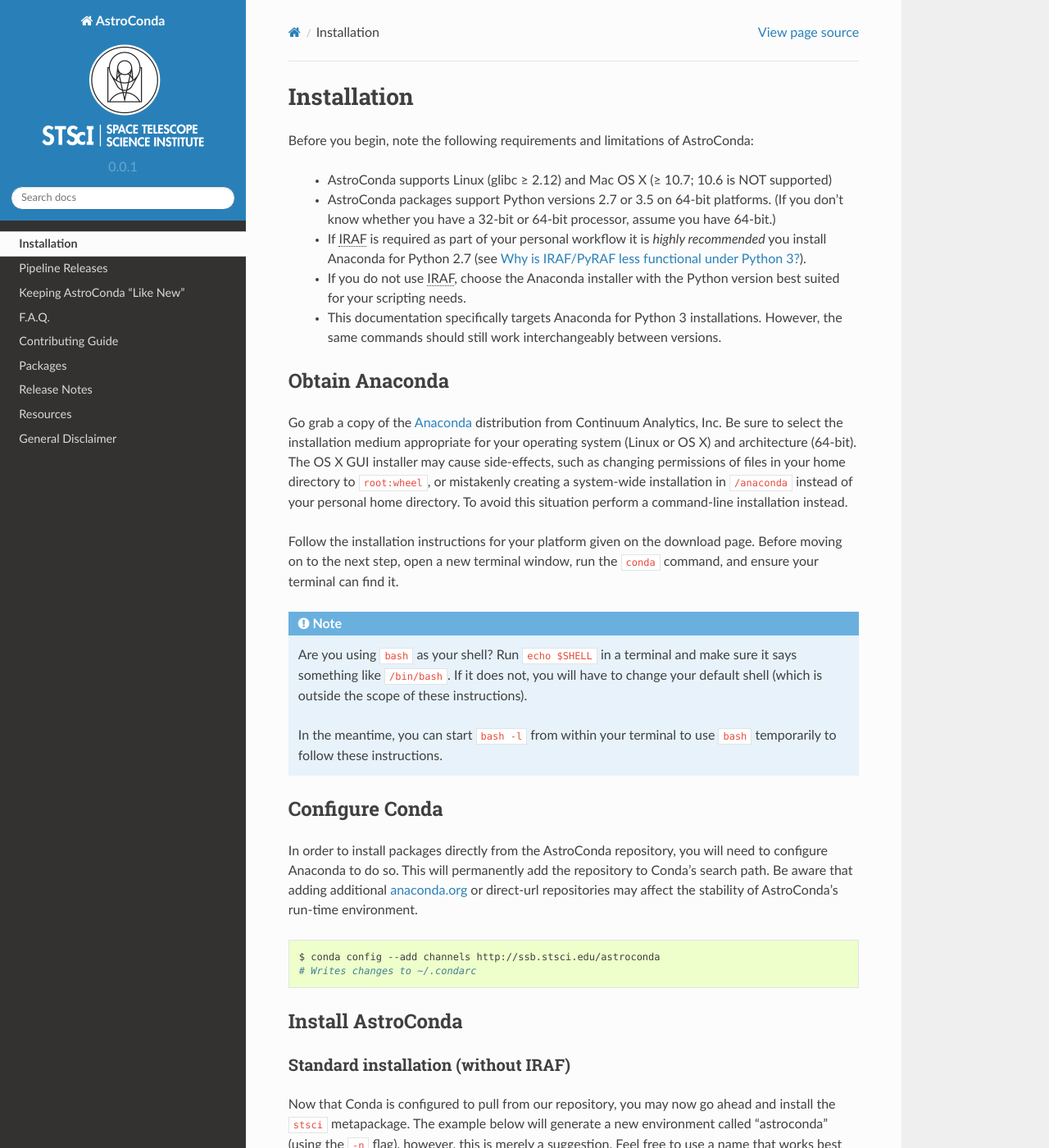
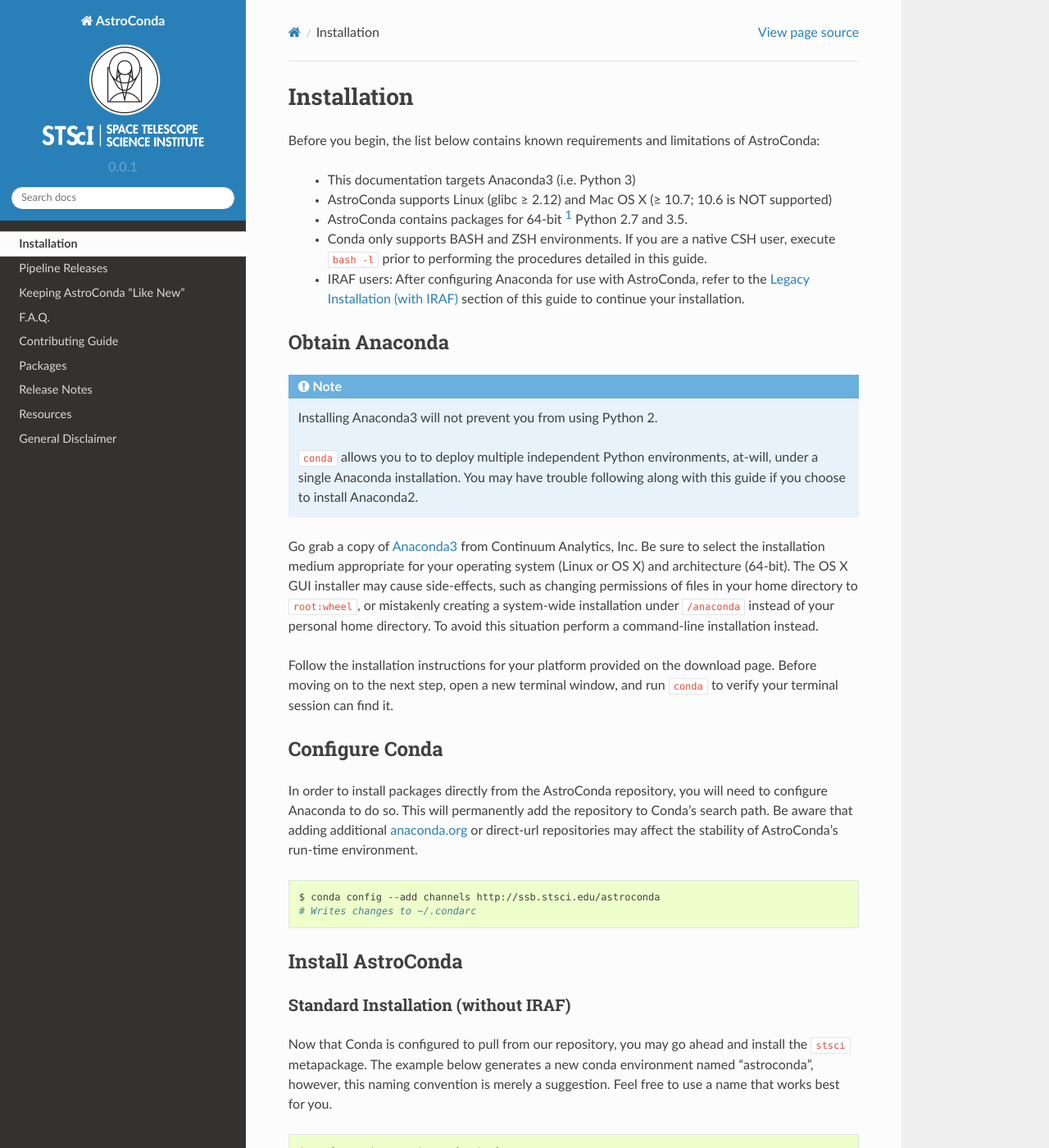
Before and after one commit to jhunkeler/astroconda, a Sphinx documentation site: the page built from source/installation.rst, in a window 1280 px wide and 1400 px high. Shown: the whole window at 82% size. Built offline with Sphinx 7.4.7 and the Read the Docs theme 2.0.0, drawn with Linux system fonts in a browser that asks for light colours; some of the changed text lies outside the part shown.

Commit message:
Improve installation sections (#23)
* Clean up the distiction between astroconda and iraf27, etc

* Be more direct with IRAF users; Added architecture footnote; Wording.

* Add new line

* Fix word salad

* Shell environment wording

```diff
--- a/source/installation.rst
+++ b/source/installation.rst
@@ -2,26 +2,27 @@
 Installation
 ############
 
-Before you begin, note the following requirements and limitations of AstroConda:
+Before you begin, the list below contains known requirements and limitations of AstroConda:
 
+    - This documentation targets Anaconda3 (i.e. Python 3)
     - AstroConda supports Linux (glibc ≥ 2.12) and Mac OS X (≥ 10.7; 10.6 is NOT supported)
-    - AstroConda packages support Python versions 2.7 or 3.5 on 64-bit platforms. (If you don't know whether you have a 32-bit or 64-bit processor, assume you have 64-bit.)
-    - If :abbr:`IRAF (Image Reduction and Analysis Facility)` is required as part of your personal workflow it is *highly recommended* you install Anaconda for Python 2.7 (see :ref:`iraf_python3`).
-    - If you do not use :abbr:`IRAF (Image Reduction and Analysis Facility)`, choose the Anaconda installer with the Python version best suited for your scripting needs.
-    - This documentation specifically targets Anaconda for Python 3 installations. However, the same commands should still work interchangeably between versions.
+    - AstroConda contains packages for 64-bit [#archnote]_ Python 2.7 and 3.5.
+    - Conda only supports BASH and ZSH environments. If you are a native CSH user, execute ``bash -l`` prior to performing the procedures detailed in this guide.
+    - IRAF users: After configuring Anaconda for use with AstroConda, refer to the :ref:`iraf_install` section of this guide to continue your installation.
 
 Obtain Anaconda
 ===============
 
-Go grab a copy of the `Anaconda <https://www.continuum.io/downloads>`_ distribution from Continuum Analytics, Inc. Be sure to select the installation medium appropriate for your operating system (Linux or OS X) and architecture (64-bit). The OS X GUI installer may cause side-effects, such as changing permissions of files in your home directory to ``root:wheel``, or mistakenly creating a system-wide installation in ``/anaconda`` instead of your personal home directory. To avoid this situation perform a command-line installation instead.
-
-Follow the installation instructions for your platform given on the download page. Before moving on to the next step, open a new terminal window, run the ``conda`` command, and ensure your terminal can find it.
-
 .. note::
 
-    Are you using ``bash`` as your shell? Run ``echo $SHELL`` in a terminal and make sure it says something like ``/bin/bash``. If it does not, you will have to change your default shell (which is outside the scope of these instructions).
+    Installing Anaconda3 will not prevent you from using Python 2.
 
-    In the meantime, you can start ``bash -l`` from within your terminal to use ``bash`` temporarily to follow these instructions.
+    ``conda`` allows you to to deploy multiple independent Python environments, at-will, under a single Anaconda installation. You may have trouble following along with this guide if you choose to install Anaconda2.
+
+
+Go grab a copy of `Anaconda3 <https://www.continuum.io/downloads>`_ from Continuum Analytics, Inc. Be sure to select the installation medium appropriate for your operating system (Linux or OS X) and architecture (64-bit). The OS X GUI installer may cause side-effects, such as changing permissions of files in your home directory to ``root:wheel``, or mistakenly creating a system-wide installation under ``/anaconda`` instead of your personal home directory. To avoid this situation perform a command-line installation instead.
+
+Follow the installation instructions for your platform provided on the download page. Before moving on to the next step, open a new terminal window, and run ``conda`` to verify your terminal session can find it.
 
 
 Configure Conda
@@ -38,16 +39,16 @@
 Install AstroConda
 ==================
 
-Standard installation (without IRAF)
+Standard Installation (without IRAF)
 ------------------------------------
 
-Now that Conda is configured to pull from our repository, you may now go ahead and install the ``stsci`` metapackage. The example below will generate a new environment called "astroconda" (using the ``-n`` flag), however, this is merely a suggestion. Feel free to use a name that works best for you.
+Now that Conda is configured to pull from our repository, you may go ahead and install the ``stsci`` metapackage. The example below generates a new conda environment named "astroconda", however, this naming convention is merely a suggestion. Feel free to use a name that works best for you.
 
 .. code-block:: sh
 
     $ conda create -n astroconda stsci
 
-This will prompt you to confirm the installation of all the STScI packages available in AstroConda. Once they are installed, the following command "activates" the astroconda environment, making these packages available to you.
+This will prompt you to confirm the installation of all the STScI packages available in AstroConda. After they are installed, the following command "activates" the astroconda environment, making these packages available to you.
 
 .. code-block:: sh
 
@@ -57,29 +58,29 @@
 
     Though it is repeated a lot in examples, ``source activate astroconda`` only needs to be run once per terminal session. Running this command ensures subsequent commands will take effect only in the ``astroconda`` environment, keeping your system organized.
 
-    To deactivate the ``astroconda`` environment, close your terminal window or run ``source deactivate astroconda``.
+    To deactivate the ``astroconda`` environment, close your terminal window or run ``source deactivate``.
 
 
-Installation with legacy IRAF support
+.. _iraf_install:
+
+Legacy Installation (with IRAF)
 -------------------------------------
 
-The developers of AstroConda have limited resources to support :abbr:`IRAF (Image Reduction and Analysis Facility)`, but users that require the ability to run IRAF and PyRAF tasks may want to install it through AstroConda. For help with many issues that come up during installation or use, visit the `PyRAF FAQ <http://www.stsci.edu/institute/software_hardware/pyraf/pyraf_faq>`_ page.
-
-IRAF is not installed by default, so the AstroConda install command is a little different.
+The developers of AstroConda have limited resources to support :abbr:`IRAF (Image Reduction and Analysis Facility)`, but users that require the ability to run IRAF and PyRAF tasks may want to install it through AstroConda. For help with many issues that come up during installation or use, please visit the `PyRAF FAQ <http://www.stsci.edu/institute/software_hardware/pyraf/pyraf_faq>`_.
 
 .. code-block:: sh
 
-    $ conda create -n astroconda python=2.7 iraf pyraf stsci
+    $ conda create -n iraf27 python=2.7 iraf pyraf stsci
 
 Then, just as with the default installation, it is necessary to activate the environment to make its commands and packages available.
 
 .. code-block:: sh
 
-    $ source activate astroconda
+    $ source activate iraf27
 
 .. note::
 
-    Support for using Python 2.7 and IRAF is being gradually phased out by STScI maintainers. In the transitional period, you may wish to install AstroConda with the default settings but maintain a Python 2.7 + IRAF environment for testing. The following commands create an ``astroconda`` environment with the default settings, and an ``iraf27`` environment with IRAF.
+    Support for using Python 2.7 and IRAF is being gradually phased out by STScI maintainers. In the transitional period, you may wish to install AstroConda with the default settings but maintain a Python 2.7 + IRAF environment for testing. The following commands create both an ``astroconda`` environment with the default settings, and ``iraf27`` environment with IRAF.
 
     .. code-block:: sh
 
@@ -88,7 +89,7 @@
 
     Then, simply ``source activate astroconda`` for day-to-day use or ``source activate iraf27`` for work that requires IRAF. These two environments will be managed separately, allowing you to update only one or the other (see :doc:`updating`).
 
-Fine-tuning the installation
+Fine-tuning the Installation
 ============================
 
 If you are short on hard drive space, have a slow internet connection, or are simply not interested in installing *everything but the kitchen sink*; please feel free to peruse the `manifest <http://ssb.stsci.edu/astroconda>`_ and install a custom mix of packages tailored to your needs.
@@ -98,7 +99,7 @@
     $ conda create -n astroconda [package [package ...]]
     $ source activate astroconda
 
-Installing other packages
+Installing Other Packages
 =========================
 
 AstroConda provides a suite of packages that are known to work well together and are supported by engineers from STScI. However, being built on top of the widely-used ``conda`` tools for managing Python environments, AstroConda also supports the installation of additional 3rd-party packages.
@@ -110,7 +111,7 @@
 .. code-block:: sh
 
     $ source activate astroconda
-    $ conda install nameofpkg
+    $ conda install name_of_pkg
 
 Often, the easiest way to see if the package is available through Anaconda is to try installing it. The full list of available packages is here: http://repo.continuum.io/pkgs/.
 
@@ -119,4 +120,8 @@
 .. code-block:: sh
 
     $ source activate astroconda
-    $ pip install nameofpkg
+    $ pip install name_of_pkg
+
+.. rubric:: Footnotes
+
+.. [#archnote] Intel x86_64 architecture
```
